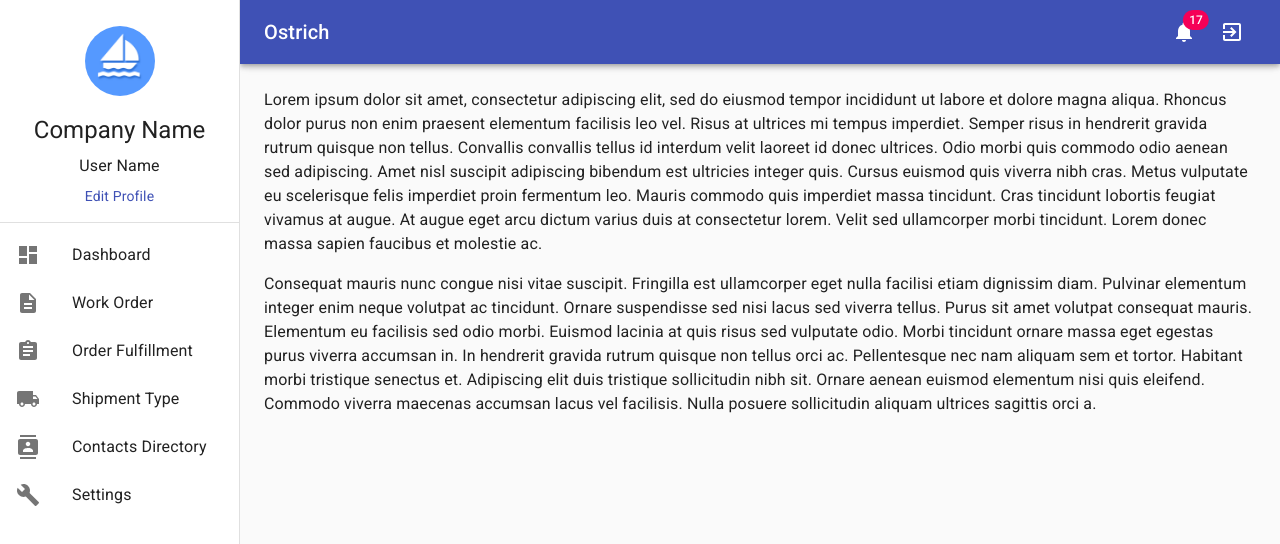
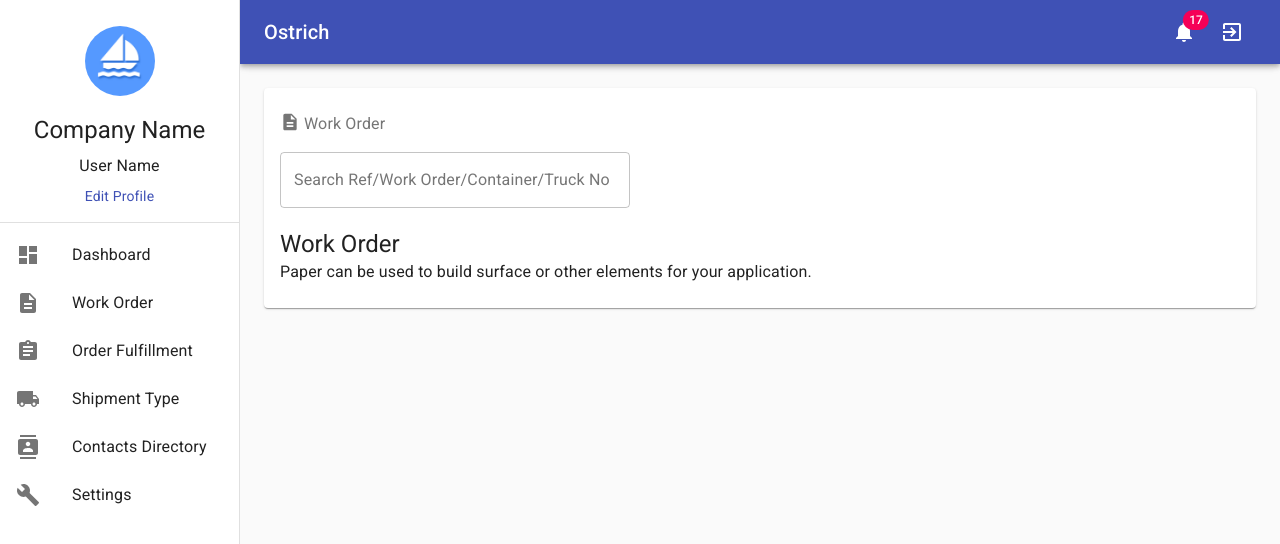
Before and after one commit to liyanarosliescs/ostrich-ui, a React (Create React App) app: page /shipper/workorder in a window 1280 px wide. Shown: the top 544 px of the page. Built offline with nearby package versions, Linux system fonts and the light colour scheme.

Commit message:
change content in shipper work order

```diff
--- a/src/components/ShipperWorkOrder.js
+++ b/src/components/ShipperWorkOrder.js
@@ -27,6 +27,9 @@ import OrderFulfillmentIcon from '@material-ui/icons/Assignment';
 import ShipmentIcon from '@material-ui/icons/LocalShipping';
 import ContactsIcon from '@material-ui/icons/Contacts';
 import SettingsIcon from '@material-ui/icons/Build';
+import Paper from '@material-ui/core/Paper';
+import Breadcrumbs from '@material-ui/core/Breadcrumbs';
+import TextField from '@material-ui/core/TextField';
 
 const drawerWidth = 240;
 
@@ -78,7 +81,27 @@ const useStyles = makeStyles(theme => ({
     paddingTop: theme.spacing(1),
     paddingBottom: theme.spacing(2),
   },
+  paper: {
+    padding: theme.spacing(3, 2),
+  },
+  breadIcon: {
+    marginRight: theme.spacing(0.5),
+    width: 20,
+    height: 20,
+  },
+  breadLink: {
+    display: 'flex',
+  },
+  textfield: {
+    width: 350,
+    height: 60,
+  },
 }));
+
+function handleClick(event) {
+  event.preventDefault();
+  alert('You clicked a breadcrumb.');
+}
 
 function ShipperWorkOrder(props) {
   const { container } = props;
@@ -202,29 +225,28 @@ function ShipperWorkOrder(props) {
       </nav>
       <main className={classes.content}>
         <div className={classes.toolbar} />
-        <Typography paragraph>
-          Lorem ipsum dolor sit amet, consectetur adipiscing elit, sed do eiusmod tempor incididunt
-          ut labore et dolore magna aliqua. Rhoncus dolor purus non enim praesent elementum
-          facilisis leo vel. Risus at ultrices mi tempus imperdiet. Semper risus in hendrerit
-          gravida rutrum quisque non tellus. Convallis convallis tellus id interdum velit laoreet id
-          donec ultrices. Odio morbi quis commodo odio aenean sed adipiscing. Amet nisl suscipit
-          adipiscing bibendum est ultricies integer quis. Cursus euismod quis viverra nibh cras.
-          Metus vulputate eu scelerisque felis imperdiet proin fermentum leo. Mauris commodo quis
-          imperdiet massa tincidunt. Cras tincidunt lobortis feugiat vivamus at augue. At augue eget
-          arcu dictum varius duis at consectetur lorem. Velit sed ullamcorper morbi tincidunt. Lorem
-          donec massa sapien faucibus et molestie ac.
-        </Typography>
-        <Typography paragraph>
-          Consequat mauris nunc congue nisi vitae suscipit. Fringilla est ullamcorper eget nulla
-          facilisi etiam dignissim diam. Pulvinar elementum integer enim neque volutpat ac
-          tincidunt. Ornare suspendisse sed nisi lacus sed viverra tellus. Purus sit amet volutpat
-          consequat mauris. Elementum eu facilisis sed odio morbi. Euismod lacinia at quis risus sed
-          vulputate odio. Morbi tincidunt ornare massa eget egestas purus viverra accumsan in. In
-          hendrerit gravida rutrum quisque non tellus orci ac. Pellentesque nec nam aliquam sem et
-          tortor. Habitant morbi tristique senectus et. Adipiscing elit duis tristique sollicitudin
-          nibh sit. Ornare aenean euismod elementum nisi quis eleifend. Commodo viverra maecenas
-          accumsan lacus vel facilisis. Nulla posuere sollicitudin aliquam ultrices sagittis orci a.
-        </Typography>
+        <Paper className={classes.paper}>
+          <Breadcrumbs separator="›" aria-label="breadcrumb">
+            <Link color="inherit" href="/" onClick={handleClick} className={classes.breadLink}>
+              <WorkOrderIcon className={classes.breadIcon} />
+                Work Order
+            </Link>
+          </Breadcrumbs>
+          <TextField
+            id="outlined-search"
+            label="Search Ref/Work Order/Container/Truck No"
+            type="search"
+            margin="normal"
+            variant="outlined"
+            className={classes.textfield}
+          />
+          <Typography variant="h5" component="h3" className={classes.name}>
+            Work Order
+          </Typography>
+          <Typography component="p">
+            Paper can be used to build surface or other elements for your application.
+          </Typography>
+        </Paper>
       </main>
     </div>
   );
```
